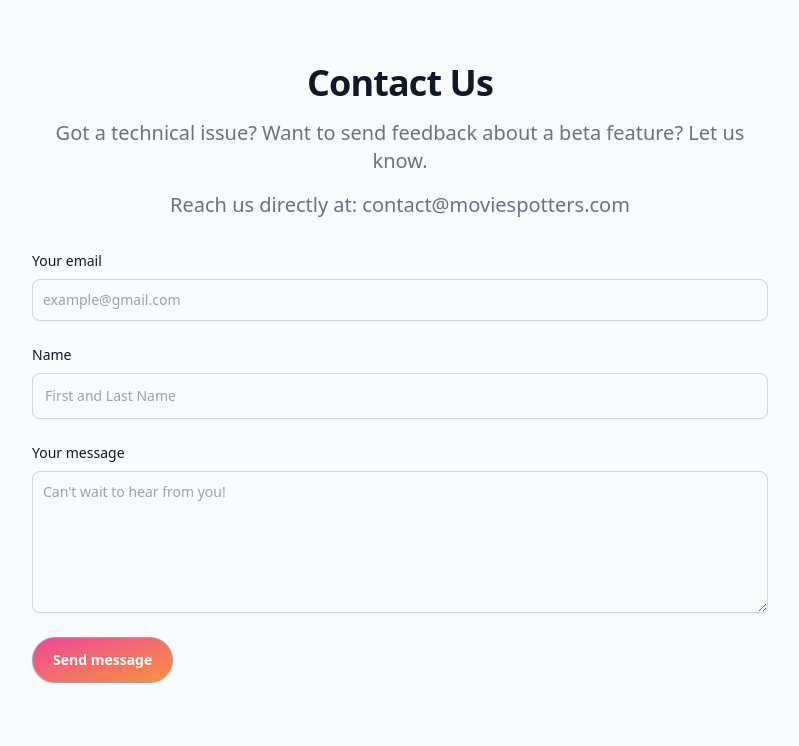
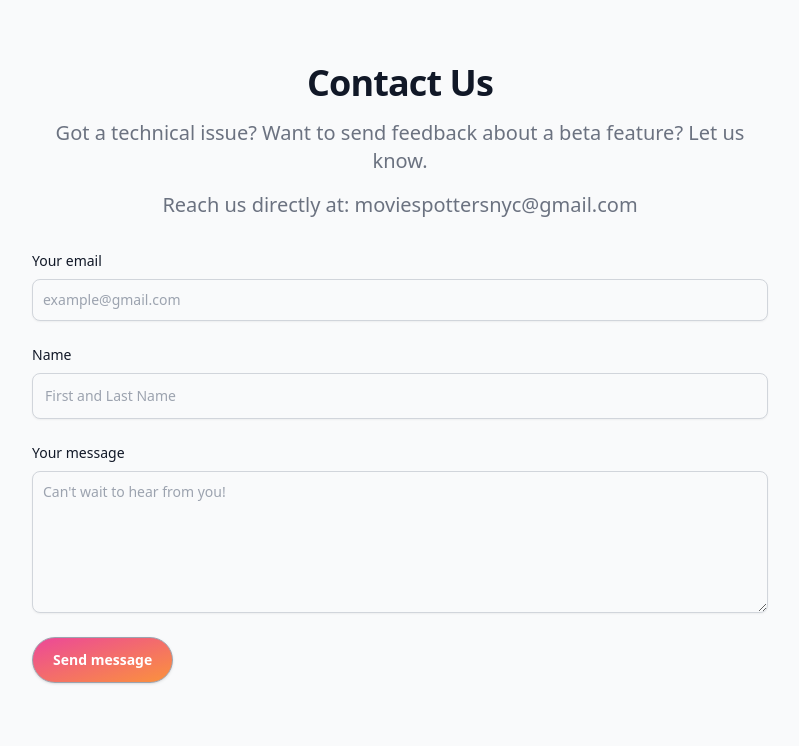
Before and after one commit to cassieroan/moviespotter, a Flask app: page /contact in a window 1280 px wide. Shown: the part 97-843 px from the top of the page, without its empty margins (240-1039 px from the left). Run offline with Flask 3, Linux system fonts and the light colour scheme; some libraries are stand-ins or nearby versions; grey boxes are pictures that could not be loaded.

Commit message:
email change

```diff
--- a/templates/contact.html
+++ b/templates/contact.html
@@ -17,7 +17,7 @@
       <p
         class="mb-4 lg:mb-8 font-light text-center text-gray-500 dark:text-gray-400 sm:text-xl"
       >
-        Reach us directly at: contact@moviespotters.com
+        Reach us directly at: moviespottersnyc@gmail.com
       </p>
       <form action="#" class="space-y-8">
         <div>
```
